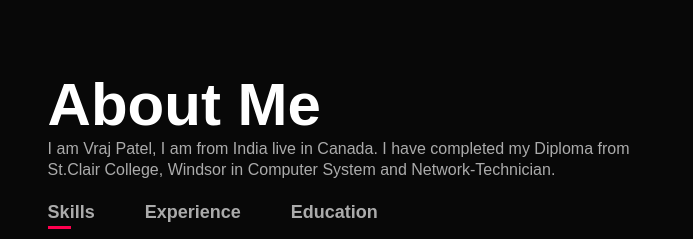
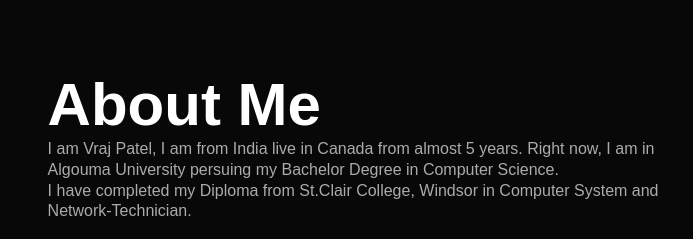
Before and after one commit to VPatel286/Personal-Portfolio-website, a plain HTML site: page index.html in a window 1280 px wide. Shown: the part 820-1059 px from the top of the page, 490-1183 px from the left. Drawn offline with Linux system fonts and the light colour scheme.

Commit message:
Update index.html

```diff
--- a/index.html
+++ b/index.html
@@ -12,7 +12,7 @@
     <div id="header">
         <div class="container">
             <nav>
-                <img src="Images/logo1.png" alt="logo">
+                <img src="Images/logo1.png" alt="Logo image">
                 <ul id="sidemenu">
                     <li><a href="#header">Home</a></li>
                     <li><a href="#about">About</a></li>
@@ -38,7 +38,8 @@
                 </div>
                 <div class="about-col-2">
                     <h1 class="sub-title">About Me</h1>
-                    <p>I am Vraj Patel, I am from India live in Canada.
+                    <p>I am Vraj Patel, I am from India live in Canada from almost 5 years.
+                    Right now, I am in Algouma University persuing my Bachelor Degree in Computer Science.<br>
                     I have completed my Diploma from St.Clair College,
                     Windsor in Computer System and Network-Technician.</p>
 
```
